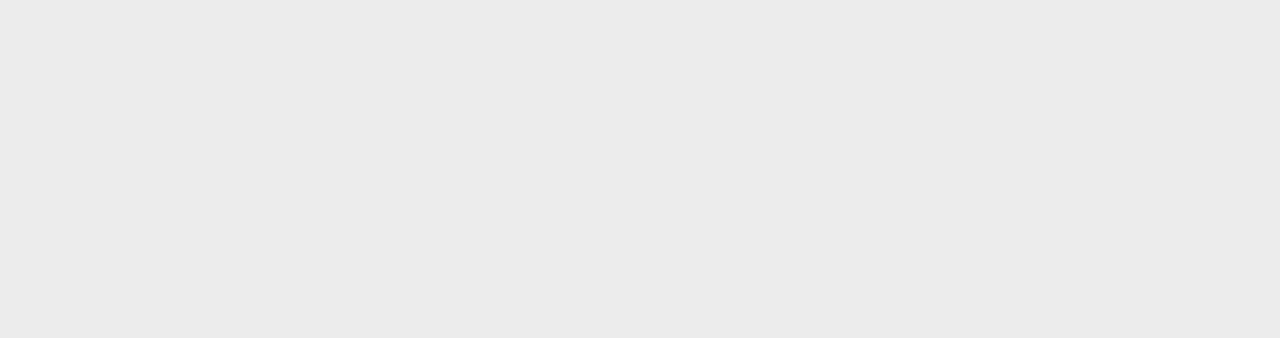
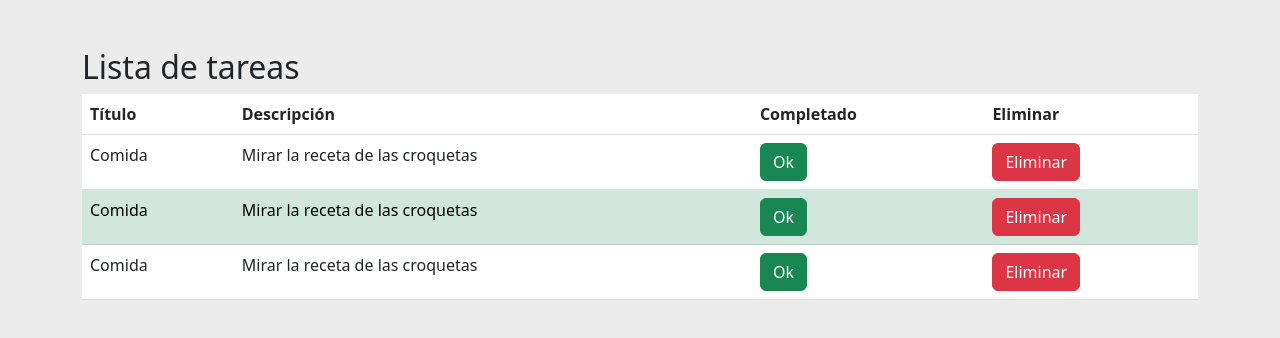
Before and after one commit to santiarroyave/sao-fe-gc-ejercicios-T13-Angular-07-2023, an Angular app in the folder problema04/: page / in a window 1280 px wide. Shown: the top 338 px of the page. Built offline with nearby package versions, Linux system fonts and the light colour scheme.

Commit message:
Maquetando la lista de tareas

```diff
--- a/problema04/src/app/app.component.html
+++ b/problema04/src/app/app.component.html
@@ -7,7 +7,9 @@
 <!-- * * * * * * * to get started with your project! * * * * * * * * -->
 <!-- * * * * * * * * * * * * * * * * * * * * * * * * * * * * * * * -->
 
-
+<div class="container py-5">
+    <app-lista-tareas></app-lista-tareas>
+</div>
 
 <!-- * * * * * * * * * * * * * * * * * * * * * * * * * * * * * * * -->
 <!-- * * * * * * * * * * * The content above * * * * * * * * * * * -->
--- a/problema04/src/app/lista-tareas/lista-tareas.component.html
+++ b/problema04/src/app/lista-tareas/lista-tareas.component.html
@@ -1 +1,32 @@
-<p>lista-tareas works!</p>
+<h2>Lista de tareas</h2>
+
+<table class="table">
+    <thead>
+        <tr>
+            <th>Título</th>
+            <th>Descripción</th>
+            <th>Completado</th>
+            <th>Eliminar</th>
+        </tr>
+    </thead>
+    <tbody>
+        <tr>
+            <td>Comida</td>
+            <td>Mirar la receta de las croquetas</td>
+            <td><button class="btn btn-success">Ok</button></td>
+            <td><button class="btn btn-danger">Eliminar</button></td>
+        </tr>
+        <tr class="table-success">
+            <td>Comida</td>
+            <td>Mirar la receta de las croquetas</td>
+            <td><button class="btn btn-success">Ok</button></td>
+            <td><button class="btn btn-danger">Eliminar</button></td>
+        </tr>
+        <tr>
+            <td>Comida</td>
+            <td>Mirar la receta de las croquetas</td>
+            <td><button class="btn btn-success">Ok</button></td>
+            <td><button class="btn btn-danger">Eliminar</button></td>
+        </tr>
+    </tbody>
+</table>
```
